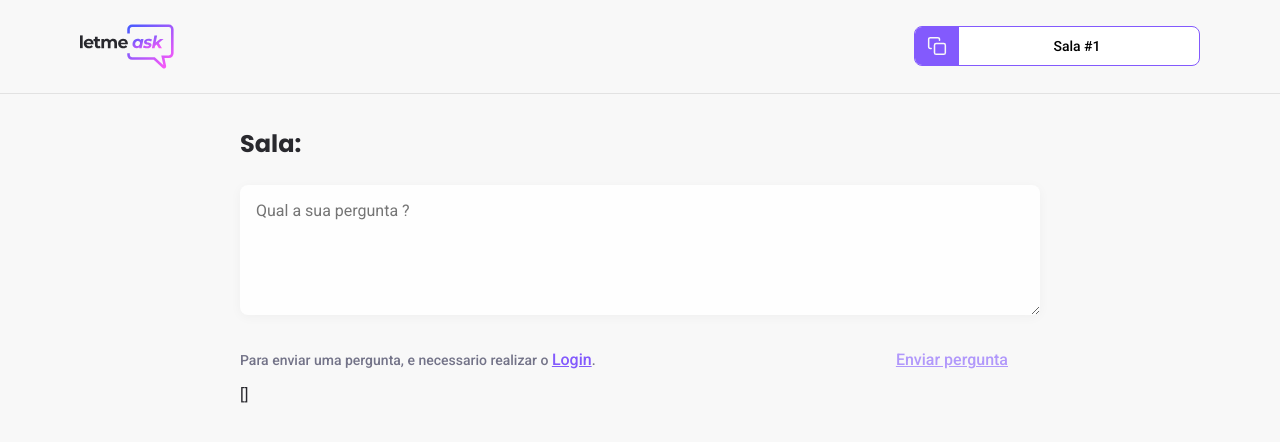
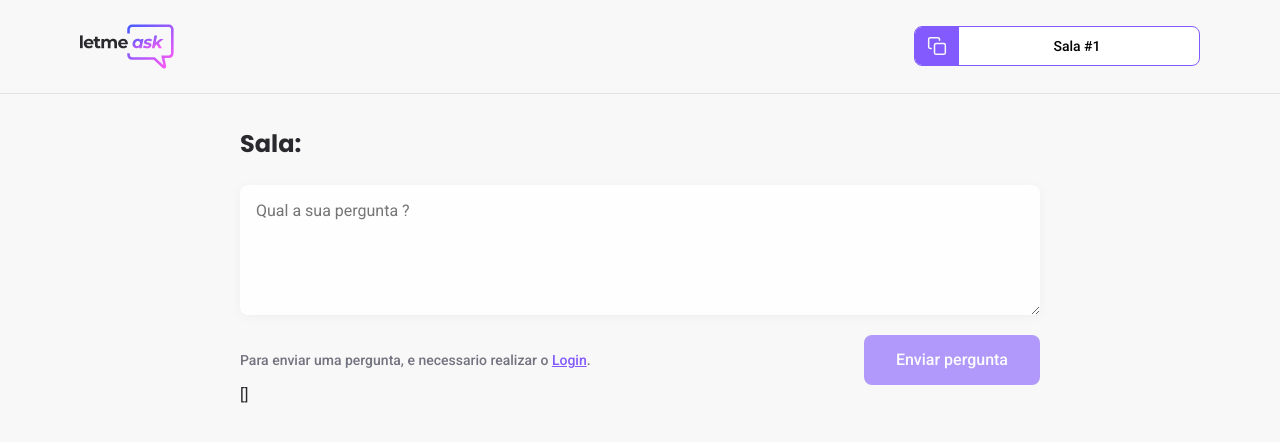
Before and after one commit to beduardodev/letMeAsk, a React (Create React App) app: page /rooms/1 in a window 1280 px wide. Shown: the top 442 px of the page. Built offline with nearby package versions, Linux system fonts and the light colour scheme; no server answers; the database is empty.

Commit message:
Correcao na cor e botao estava fora do span

```diff
--- a/src/styles/room.scss
+++ b/src/styles/room.scss
@@ -30,7 +30,7 @@
                 background: #e559f9;
                 border-radius: 9999px;
                 padding: 8px 16px;
-                color: #FFFF;
+                color: #FFF;
                 font-weight: 500;
                 font-size: 14px;
             }
@@ -68,15 +68,14 @@
                 }
                 >span {
                     font-size: 14px;
-                    color: #737388;
+                    color: #737380;
                     font-weight: 500;
-                }
                     button {
                         background: transparent;
                         border: 0;
-                    color: #835afd;
+                        color: #835AFD;
                         text-decoration: underline;
-                    font-size: 14;
+                        font-size: 14px;
                         font-weight: 500;
                         cursor: pointer;
                     }
@@ -84,3 +83,4 @@
             }
         }
     }
+}
```
Lines whose indentation alone changed are shown as unchanged.
